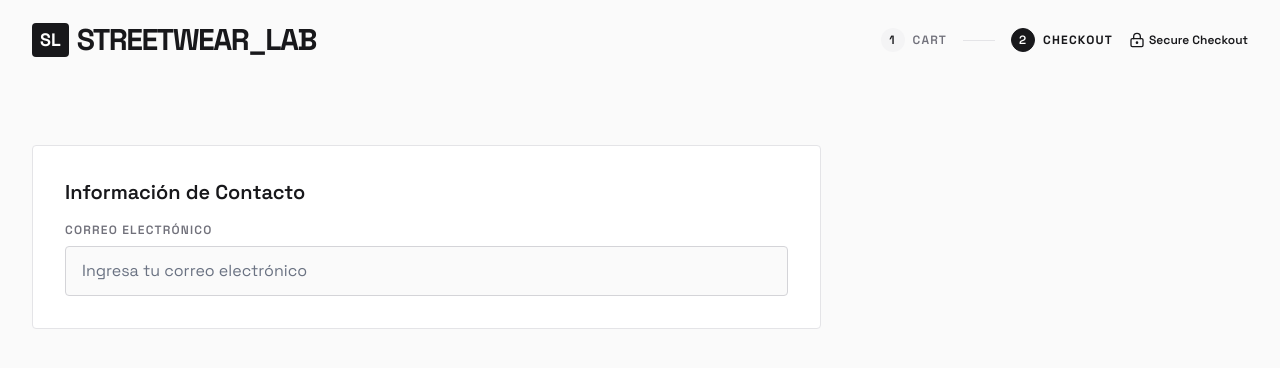
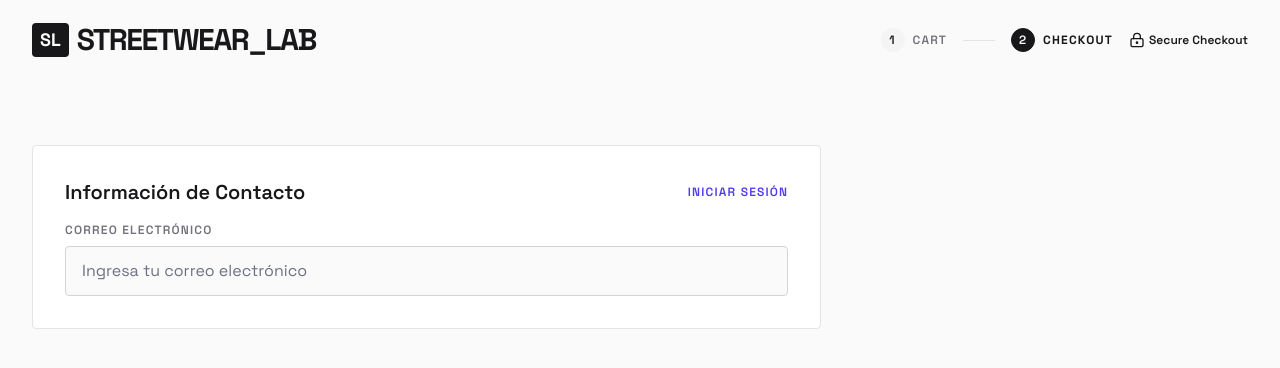
Before and after one commit to arturolguillen/devarturo-2-one-page-checkout, a Next.js app: page / in a window 1280 px wide. Shown: the top 368 px of the page. Built offline with nearby package versions, Linux system fonts and the light colour scheme.

Commit message:
Refactor Card components to use children prop and update ContactInfo layout with CardTitle and Link

```diff
--- a/src/components/Card.tsx
+++ b/src/components/Card.tsx
@@ -1,6 +1,9 @@
-export default function Card({ children }: Readonly<{ children: React.ReactNode }>) {
+export default function Card({ children }:
+    Readonly<{
+        children: React.ReactNode
+    }>) {
     return (
-        <div className="bg-white p-4 md:p-8 rounded border border-zinc-200 space-y-4 relative">
+        <div className="bg-white rounded border border-zinc-200 space-y-4">
             {children}
         </div>
     );
--- a/src/components/CardBody.tsx
+++ b/src/components/CardBody.tsx
@@ -1,9 +1,8 @@
-export default function CardBody({ className, children }: {
-    className?: React.HTMLAttributes<HTMLDivElement>["className"];
+export default function CardBody({ children }: {
     children: React.ReactNode;
 }) {
     return (
-        <div className={className}>
+        <div className="p-4 md:p-8 space-y-4">
             {children}
         </div>
     );
--- a/src/components/CardTitle.tsx
+++ b/src/components/CardTitle.tsx
@@ -1,7 +1,7 @@
-export default function CardTitle({ title }: {
-    title: string;
+export default function CardTitle({ children }: {
+    children: React.ReactNode;
 }) {
     return (
-        <h2 className="text-xl font-semibold">{title}</h2>
+        <h2 className="text-xl font-semibold">{children}</h2>
     );
 }
--- a/src/components/ContactInfo.tsx
+++ b/src/components/ContactInfo.tsx
@@ -1,3 +1,4 @@
+import Link from "next/link";
 import Card from "./Card";
 import CardBody from "./CardBody";
 import CardTitle from "./CardTitle";
@@ -7,8 +8,11 @@ import FormLabel from "./FormLabel";
 export default function ContactInfo() {
     return (
         <Card>
-            <CardTitle title={'Información de Contacto'} />
-            <CardBody className="space-y-4">
+            <CardBody>
+                <div className="flex justify-between items-center gap-2">
+                    <CardTitle>{'Información de Contacto'}</CardTitle>
+                    <Link href="#" className="text-xs uppercase tracking-widest text-indigo-600 font-semibold hover:underline">{'Iniciar Sesión'}</Link>
+                </div>
                 <FormGroup>
                     <FormLabel htmlFor="email">{'Correo Electrónico'}</FormLabel>
                     <input
```
